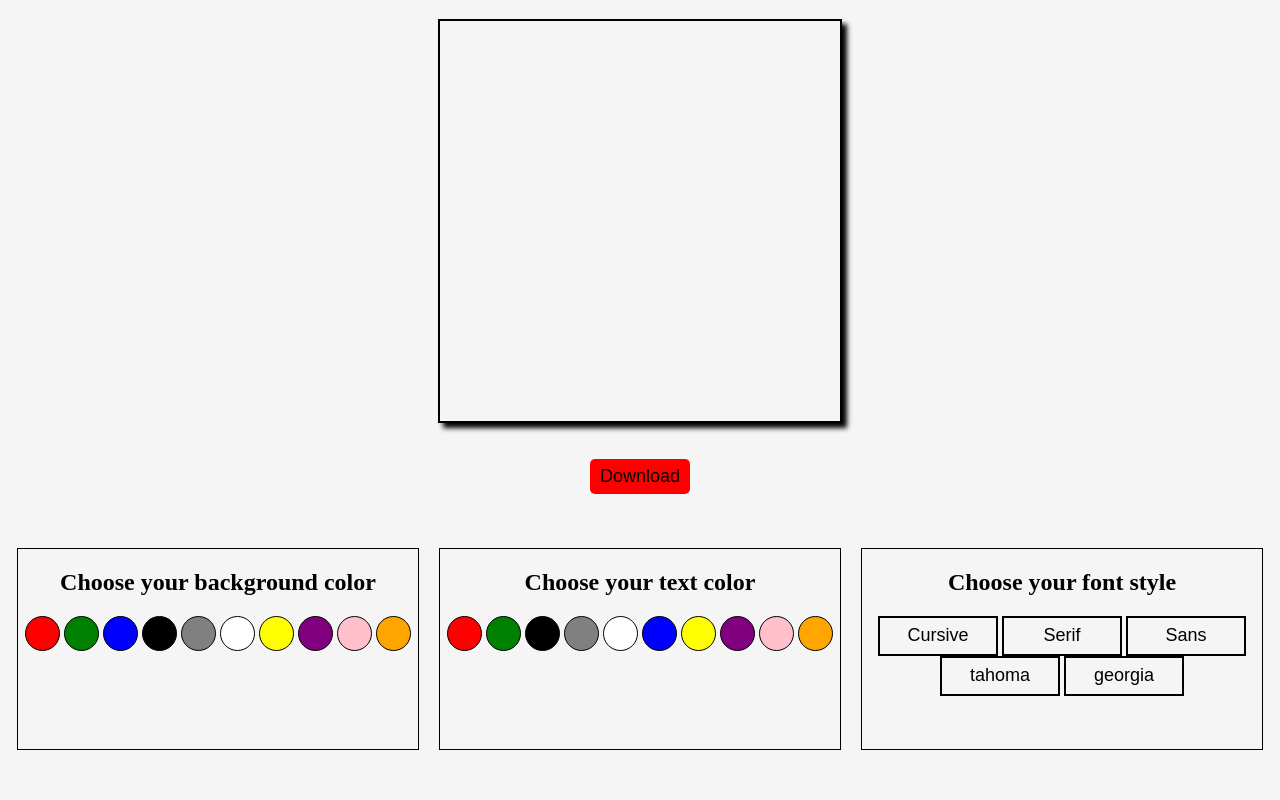
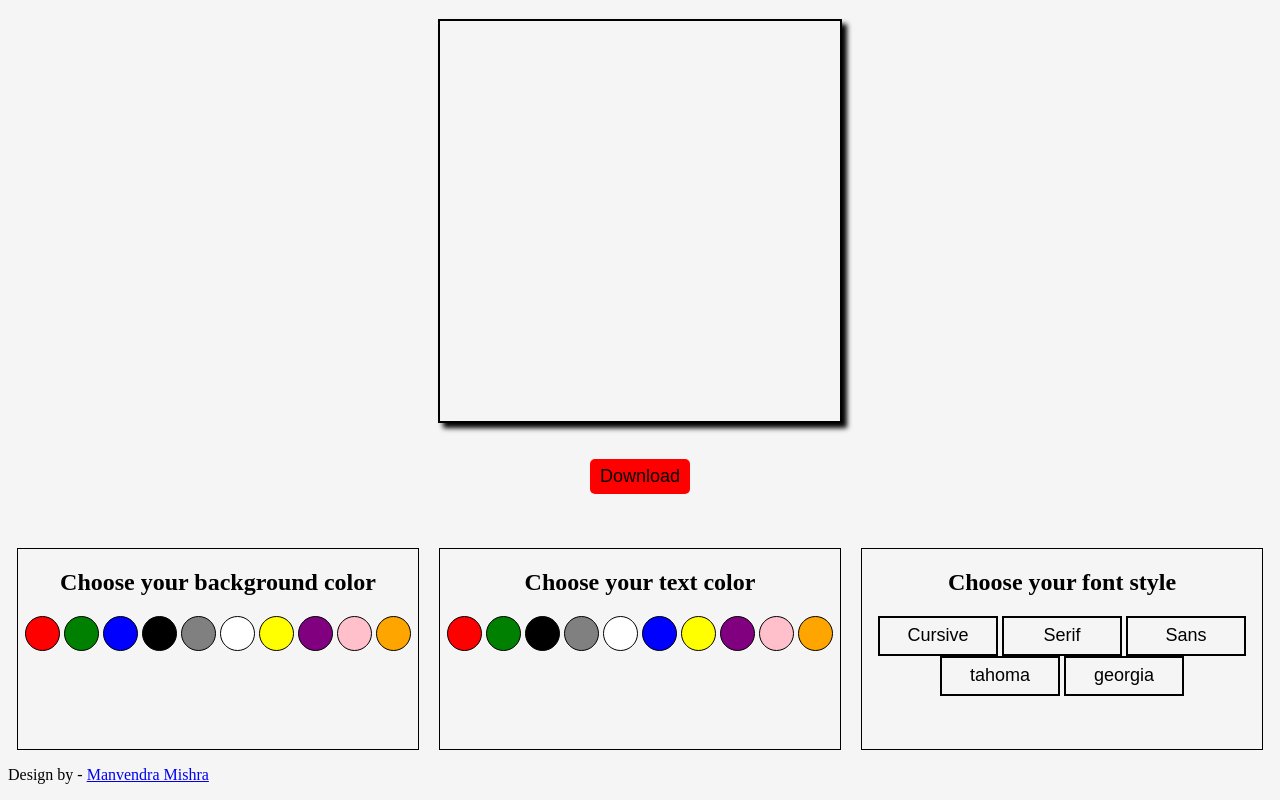
Before and after one commit to Manvendra58/Brushify, a plain HTML site: page index.html in a window 1280 px wide. Shown: the part 61-861 px from the top of the page. Before the commit the page ends 819 px from the top, so only its background shows below. Drawn offline with Linux system fonts and the light colour scheme.

Commit message:
Add footer with designer credit to index.html

```diff
--- a/index.html
+++ b/index.html
@@ -65,5 +65,9 @@
             document.getElementById("box").style.fontFamily=font;
         }
     </script>
+    <footer>
+        <p>Design by - <a href="https://portfolio-green-five-34.vercel.app"> Manvendra Mishra</a></p>
+
+    </footer>
 </body>
 </html>
```
